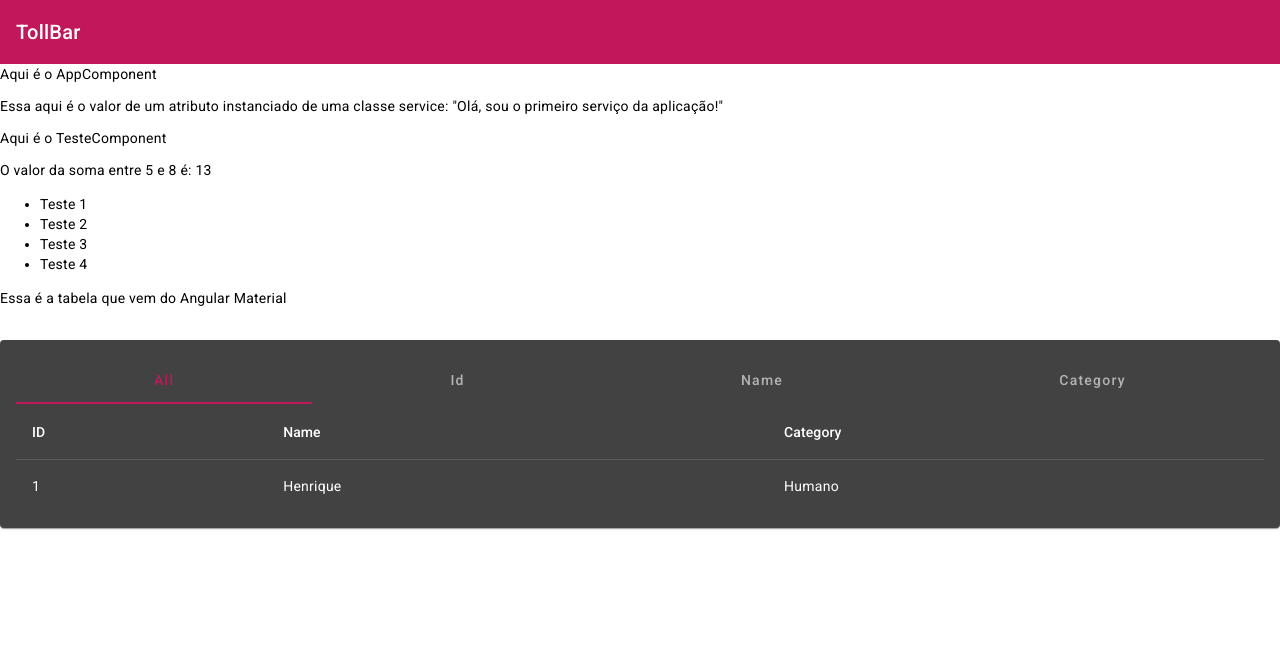
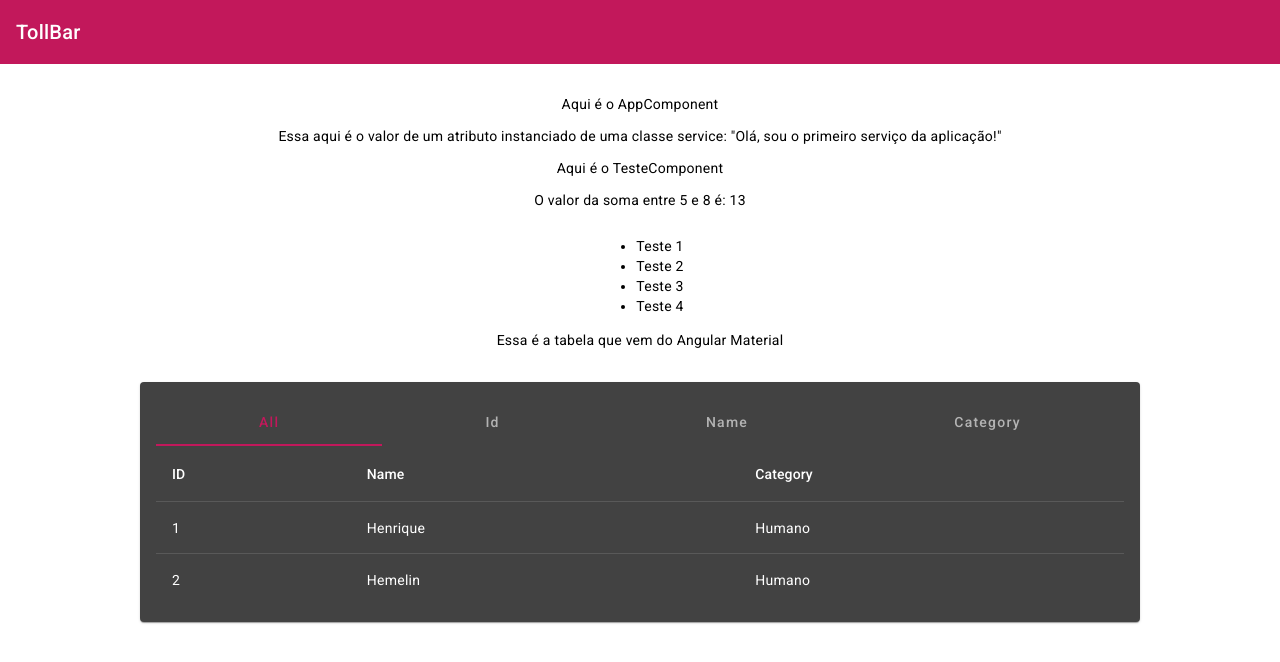
Before and after one commit to Szaboltz/AngularApp, an Angular app in the folder fistApp/: page /teste in a window 1280 px wide. Shown: the top 662 px of the page. Built offline with nearby package versions, Linux system fonts and the light colour scheme.

Commit message:
Requisições feitas a partir de um .json

```diff
--- a/fistApp/src/app/app.component.css
+++ b/fistApp/src/app/app.component.css
@@ -0,0 +1,7 @@
+.content {
+  margin: 30px 0 0 0  ;
+  display: flex;
+  justify-content: center;
+  align-items: center;
+  flex-direction: column;
+}
--- a/fistApp/src/app/app.component.html
+++ b/fistApp/src/app/app.component.html
@@ -1,13 +1,18 @@
-<mat-toolbar color="primary"> <!-- Chamando um bloco de código do Angular Material -->
+<mat-toolbar color="primary">
+  <!-- Chamando um bloco de código do Angular Material -->
   <span>TollBar</span>
 </mat-toolbar>
 
-<p>
-  {{title}}
-</p>
+<div class="content">
+  <p>
+    {{ title }}
+  </p>
 
-<p>
-  Essa aqui é o valor de um atributo instanciado de uma classe service: {{ show }}
-</p>
+  <p>
+    Essa aqui é o valor de um atributo instanciado de uma classe service:
+    {{ show }}
+  </p>
 
-<router-outlet></router-outlet> <!-- Rederizando o componente específicado pela rota -->
+  <router-outlet></router-outlet>
+  <!-- Rederizando o componente específicado pela rota -->
+</div>
--- a/fistApp/src/app/service/teste.service.ts
+++ b/fistApp/src/app/service/teste.service.ts
@@ -1,21 +1,20 @@
 import { Injectable } from '@angular/core';
 import { Teste } from '../teste/model/teste';
 import { HttpClient } from '@angular/common/http';
+// import { delay, first } from 'rxjs';
 
 @Injectable({
   providedIn: 'root'
 })
 export class TesteService {
 
+  private readonly api = '/assets/teste.json';
+
   constructor(private httpClient: HttpClient) {
-
-
 
   }
 
-  getList(): Teste[] {
-    return [
-      {id: '1', name: 'Henrique', category: 'Humano'}
-    ]
+  getList() {
+    return this.httpClient.get<Teste[]>(this.api); // <> Tipa a requisição http
   }
 }
--- a/fistApp/src/app/shared/material.module.ts
+++ b/fistApp/src/app/shared/material.module.ts
@@ -2,6 +2,7 @@ import { NgModule } from '@angular/core';
 import {MatTableModule} from '@angular/material/table'; // Importar o Material Table
 import {MatCardModule} from '@angular/material/card'; // Importa o Material Card
 import {MatTabsModule} from '@angular/material/tabs';
+import {MatProgressSpinnerModule} from '@angular/material/progress-spinner';
 
 
 
@@ -9,7 +10,8 @@ import {MatTabsModule} from '@angular/material/tabs';
   exports: [
     MatTableModule,
     MatCardModule,
-    MatTabsModule
+    MatTabsModule,
+    MatProgressSpinnerModule
   ],
 
 })
--- a/fistApp/src/app/teste/teste.component.css
+++ b/fistApp/src/app/teste/teste.component.css
@@ -1,3 +1,26 @@
+.contentTeste {
+  display: flex;
+  flex-direction: column;
+  justify-content: center;
+  align-items: center;
+}
+
 table {
   width: 100%;
 }
+
+.loading-spinner {
+  display: flex;
+  align-items: center;
+  justify-content: center;
+  padding: 25px;
+}
+
+mat-card {
+
+  width: 1000px;
+}
+
+/* mat-card-content {
+  width: 100%;
+} */
--- a/fistApp/src/app/teste/teste.component.html
+++ b/fistApp/src/app/teste/teste.component.html
@@ -1,10 +1,9 @@
+<div class="contentTeste">
   <p>
     {{ nome }}
   </p>
 
-<p>
-  O valor da soma entre {{n1}} e {{n2}} é: {{r}}
-</p>
+  <p>O valor da soma entre {{ n1 }} e {{ n2 }} é: {{ r }}</p>
 
   <ul>
     <li *ngFor="let aula of vet">
@@ -14,84 +13,88 @@
     </li>
   </ul>
 
-<p>Essa é a tabela que vem do Angular Material</p><br>
+  <p>Essa é a tabela que vem do Angular Material</p>
+  <br />
 
+  <!-- Estrutura IF do angular para mostrar ou não a tabela -->
   <mat-card>
     <mat-card-content>
-
-    <mat-tab-group>
+      <mat-tab-group *ngIf="data | async as result; else loading">
         <mat-tab label="All">
-
           <table mat-table [dataSource]="data" class="mat-elevation-z8">
-
-          <!-- Id Column -->
-          <ng-container matColumnDef="id">
-            <th mat-header-cell *matHeaderCellDef> ID </th>
-            <td mat-cell *matCellDef="let element"> {{ element.id }} </td>
-          </ng-container>
-
             <!-- Name Column -->
             <ng-container matColumnDef="name">
-            <th mat-header-cell *matHeaderCellDef> Name </th>
-            <td mat-cell *matCellDef="let element"> {{ element.name }} </td>
+              <th mat-header-cell *matHeaderCellDef>Name</th>
+              <td mat-cell *matCellDef="let element">{{ element.name }}</td>
             </ng-container>
 
             <!-- Category Column -->
             <ng-container matColumnDef="category">
-            <th mat-header-cell *matHeaderCellDef> Category </th>
-            <td mat-cell *matCellDef="let element"> {{ element.category }} </td>
+              <th mat-header-cell *matHeaderCellDef>Category</th>
+              <td mat-cell *matCellDef="let element">{{ element.category }}</td>
+            </ng-container>
+
+            <!-- Id Column -->
+            <ng-container matColumnDef="id">
+              <th mat-header-cell *matHeaderCellDef>ID</th>
+              <td mat-cell *matCellDef="let element">{{ element.id }}</td>
             </ng-container>
 
             <tr mat-header-row *matHeaderRowDef="displayedColumnsAll"></tr>
-          <tr mat-row *matRowDef="let row; columns: displayedColumnsAll;"></tr>
+            <tr mat-row *matRowDef="let row; columns: displayedColumnsAll"></tr>
           </table>
+        </mat-tab>
 
-      </mat-tab>
         <mat-tab label="Id">
-
           <table mat-table [dataSource]="data" class="mat-elevation-z8">
-
             <!-- Id Column -->
             <ng-container matColumnDef="id">
-            <th mat-header-cell *matHeaderCellDef> ID </th>
-            <td mat-cell *matCellDef="let element"> {{ element.id }} </td>
+              <th mat-header-cell *matHeaderCellDef>ID</th>
+              <td mat-cell *matCellDef="let element">{{ element.id }}</td>
             </ng-container>
 
             <tr mat-header-row *matHeaderRowDef="displayedColumnsId"></tr>
-          <tr mat-row *matRowDef="let row; columns: displayedColumnsId;"></tr>
+            <tr mat-row *matRowDef="let row; columns: displayedColumnsId"></tr>
           </table>
-
         </mat-tab>
         <mat-tab label="Name">
-
           <table mat-table [dataSource]="data" class="mat-elevation-z8">
-
             <!-- Name Column -->
             <ng-container matColumnDef="name">
-            <th mat-header-cell *matHeaderCellDef> Name </th>
-            <td mat-cell *matCellDef="let element"> {{ element.name }} </td>
+              <th mat-header-cell *matHeaderCellDef>Name</th>
+              <td mat-cell *matCellDef="let element">{{ element.name }}</td>
             </ng-container>
 
             <tr mat-header-row *matHeaderRowDef="displayedColumnsName"></tr>
-          <tr mat-row *matRowDef="let row; columns: displayedColumnsName;"></tr>
+            <tr
+              mat-row
+              *matRowDef="let row; columns: displayedColumnsName"
+            ></tr>
           </table>
-
         </mat-tab>
         <mat-tab label="Category">
-
           <table mat-table [dataSource]="data" class="mat-elevation-z8">
             <!-- Category Column -->
             <ng-container matColumnDef="category">
-            <th mat-header-cell *matHeaderCellDef> Category </th>
-            <td mat-cell *matCellDef="let element"> {{ element.category }} </td>
+              <th mat-header-cell *matHeaderCellDef>Category</th>
+              <td mat-cell *matCellDef="let element">{{ element.category }}</td>
             </ng-container>
 
             <tr mat-header-row *matHeaderRowDef="displayedColumnsCategory"></tr>
-          <tr mat-row *matRowDef="let row; columns: displayedColumnsCategory;"></tr>
+            <tr
+              mat-row
+              *matRowDef="let row; columns: displayedColumnsCategory"
+            ></tr>
           </table>
-
         </mat-tab>
       </mat-tab-group>
 
+      <!-- Isso aqui será carregado caso o ngIf for falso -->
+      <ng-template #loading>
+        <div class="loading-spinner">
+          <mat-spinner></mat-spinner>
+        </div>
+      </ng-template>
     </mat-card-content>
   </mat-card>
+</div>
--- a/fistApp/src/app/teste/teste.component.ts
+++ b/fistApp/src/app/teste/teste.component.ts
@@ -1,6 +1,7 @@
 import { Component, OnInit } from '@angular/core';
 import { Teste } from './model/teste';
 import { TesteService } from '../service/teste.service';
+import { Observable } from 'rxjs';
 
 @Component({
   selector: 'appTeste',
@@ -14,7 +15,7 @@ export class TesteComponent implements OnInit {
   r: number;
   vet: string[] = [];
 
-  data: Teste[] = [];
+  data: Observable<Teste[]>; // Tipagem da variável
   displayedColumnsAll = ["id", "name", "category"]
   displayedColumnsId = ["id"]
   displayedColumnsName = ["name"]
@@ -28,10 +29,13 @@ export class TesteComponent implements OnInit {
     this.r = this.n1 + this.n2;
     this.vet = ["Teste 1", "Teste 2", "Teste 3", "Teste 4"];
 
+    this.data = this.dataTable.getList();
+    // Por ser um observable necessita ser declarado aqui
+
   }
 
-  // Isso aqui faz com que o componente faça a requisição dos dados ao seri inicializado
+  // Isso aqui faz com que o componente faça a requisição dos dados ao ser inicializado
   ngOnInit(): void {
-    this.data = this.dataTable.getList();
+
   }
 }
--- /dev/null
+++ b/fistApp/src/assets/teste.json
@@ -0,0 +1,12 @@
+[
+  {
+    "id": "1",
+    "name": "Henrique",
+    "category": "Humano"
+  },
+  {
+    "id": "2",
+    "name": "Hemelin",
+    "category": "Humano"
+  }
+]
--- a/fistApp/src/styles.css
+++ b/fistApp/src/styles.css
@@ -1,7 +1,10 @@
 /* You can add global styles to this file, and also import other style files */
 
-html, body { height: 100%; margin: 0; padding: 0;}
+html, body {
+  height: 100%;
+  margin: 0;
+  padding: 0;
+}
 body {
-  margin: 0;
   font-family: Roboto, "Helvetica Neue", sans-serif;
 }
```
Lines whose indentation alone changed are shown as unchanged.
